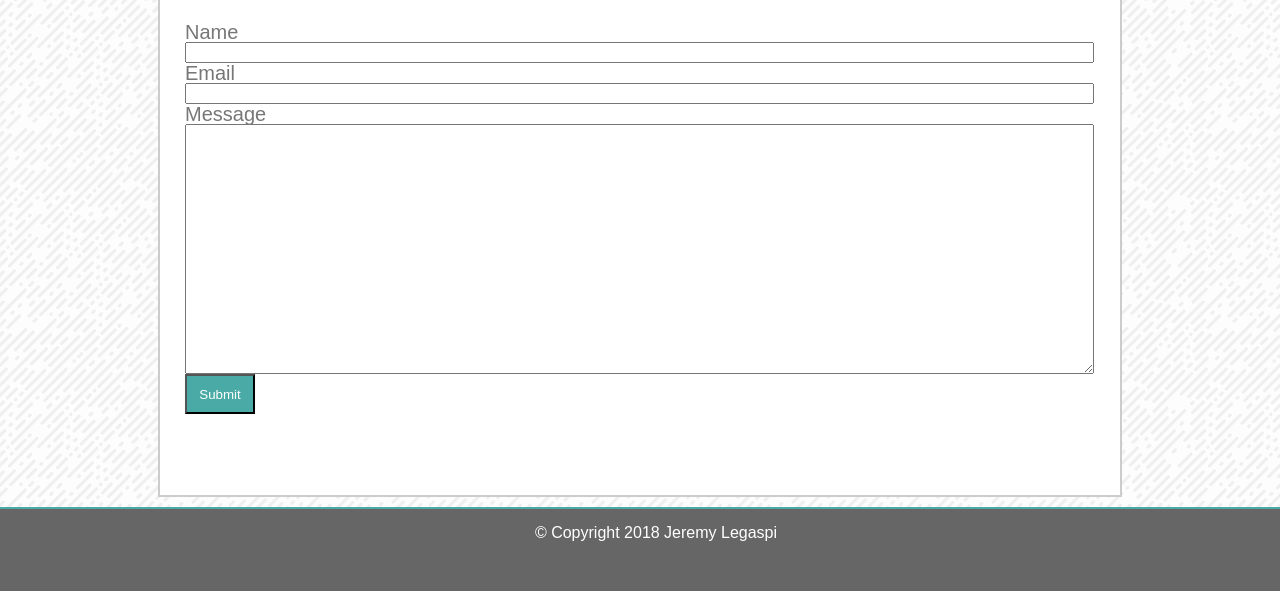
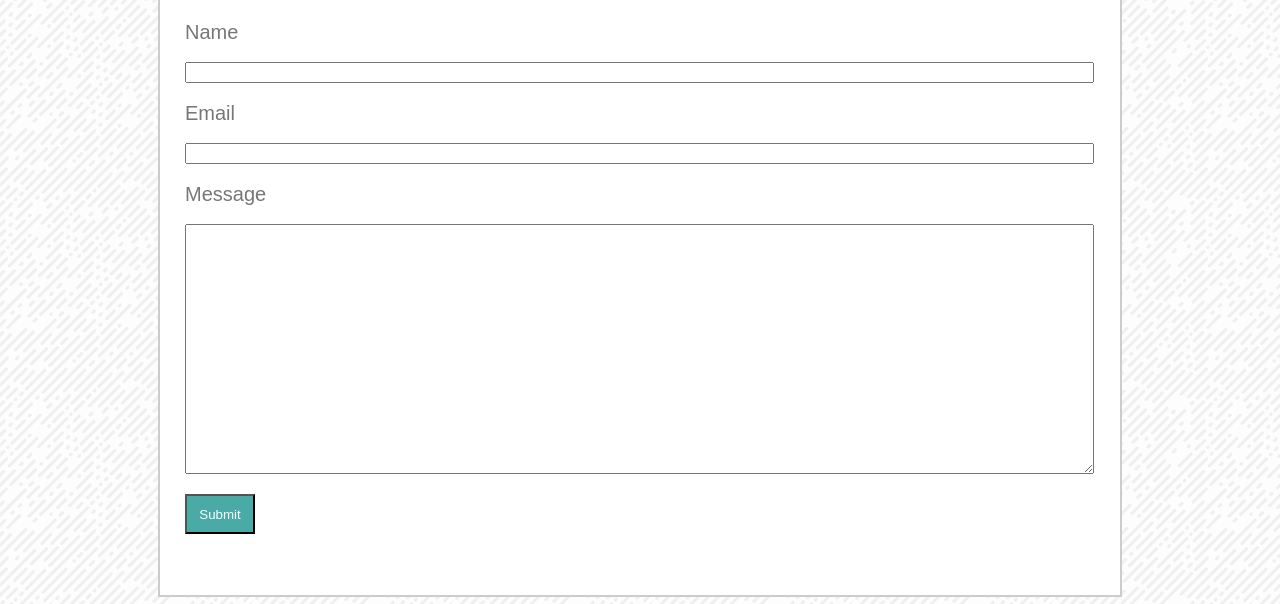
Before and after one commit to ijeli/Basic-Portfolio1, a plain HTML site: page contact.html in a window 1280 px wide. Shown: the part 225-829 px from the top of the page. Drawn offline with Linux system fonts and the light colour scheme.

Commit message:
reformatted contact page

```diff
--- a/asset/css/style.css
+++ b/asset/css/style.css
@@ -149,7 +149,7 @@
 
 #contactgeneralbox {
     width: 960px;
-    height: 600px;
+    height: 700px;
     align-self: center;
     margin: auto;
     border-style: solid;
```
Also changed, not shown: contact.html (+6 -6 lines).
